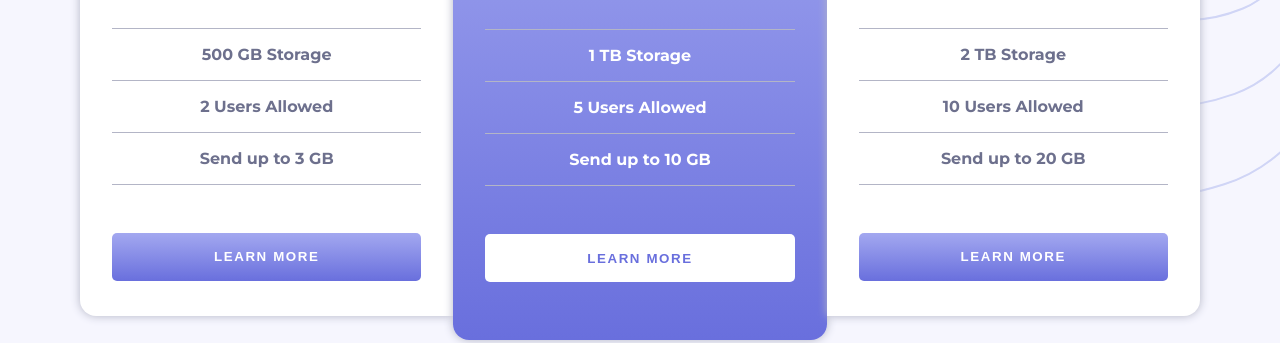
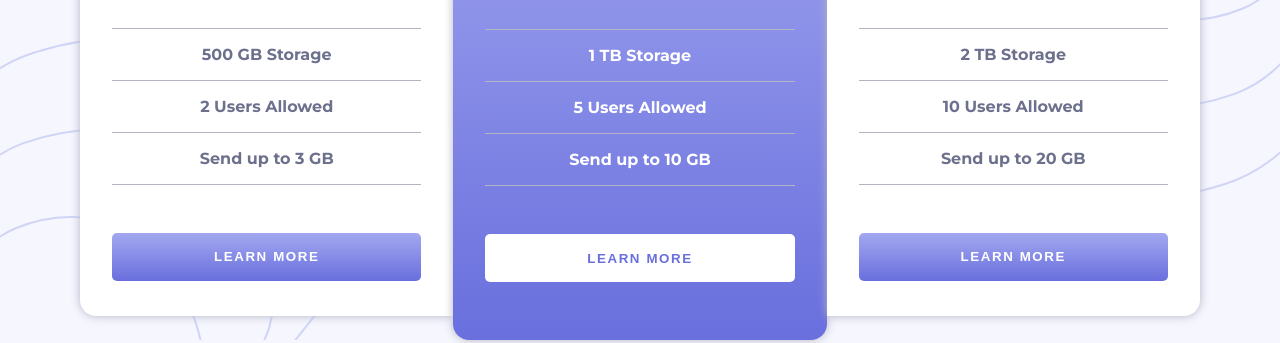
Before and after one commit to AbePlays/Frontend-Challenge-11, a plain HTML site: page index.html in a window 1280 px wide. Shown: the part 457-800 px from the top of the page. Drawn offline with Linux system fonts and the light colour scheme.

Commit message:
Added second background

```diff
--- a/css/styles.scss
+++ b/css/styles.scss
@@ -15,7 +15,7 @@ body {
   font-family: "Montserrat", sans-serif;
   font-size: 15px;
   background-color: $veryLightGrayishBlue;
-  background-image: url("../images/bg-top.svg");
-  background-repeat: no-repeat;
-  background-position: top right;
+  background-image: url("../images/bg-top.svg"), url("../images/bg-bottom.svg");
+  background-repeat: no-repeat, no-repeat;
+  background-position: top right, left bottom;
 }
```
Also changed, not shown: css/styles.css, 1 other file.
